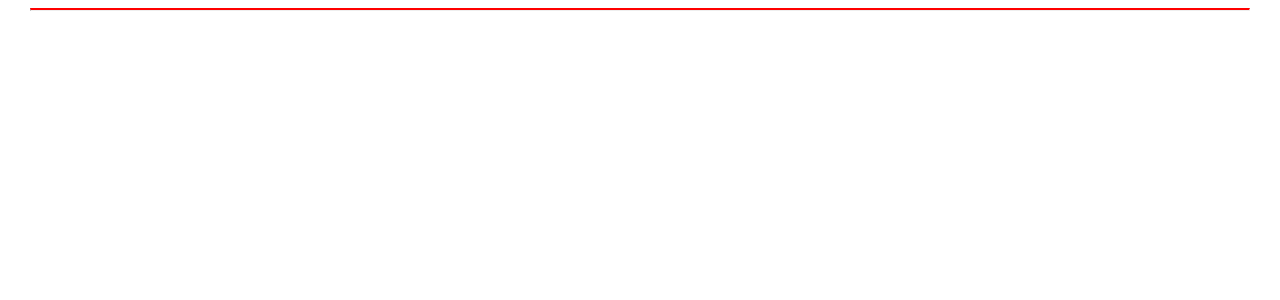
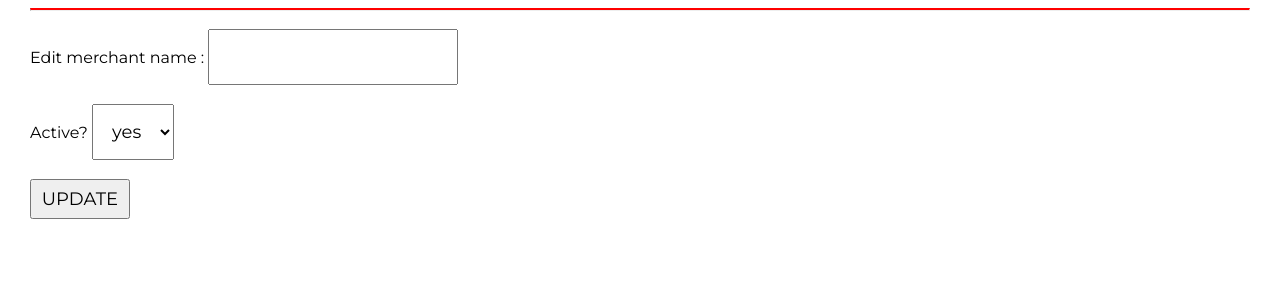
Before and after one commit to madgelackie/spending_tracker_project, a Flask app: template templates/merchants/edit.html in a window 1280 px wide. Shown: the part 83-383 px from the top of the page. Run offline with Flask 2, Linux system fonts and the light colour scheme; the template is opened without the code that fills it, so the values that code supplies are empty.

Commit message:
merchants view, add, edit all working

```diff
--- a/repositories/merchant_repository.py
+++ b/repositories/merchant_repository.py
@@ -15,7 +15,7 @@ def delete_all():
     run_sql(sql)
 
 def update(merchant):
-    sql = "UPDATE merchant SET (name, active) = (%s, %s) WHERE id = %s"
+    sql = "UPDATE merchants SET (name, active) = (%s, %s) WHERE id = %s"
     values = [merchant.name, merchant.active, merchant.id]
     run_sql(sql, values)
 
--- a/templates/merchants/edit.html
+++ b/templates/merchants/edit.html
@@ -1,5 +1,20 @@
 {% extends "base.html" %}
 
 {% block content %}
-
+<form action="/merchants/{{ merchant.id }}", method='post'>
+<div>
+    <label for="name">Edit merchant name : </label>
+    <input class="form--box" type="text" id="name" name="name" value="{{merchant.name}}" required>
+</div>
+<br>
+<div>
+    <label for="active">Active? </label>
+    <select class="form--box" id="active" name="active">
+        <option value="true">yes</option>
+        <option value="false">no</option>
+    </select>
+</div>
+<br>
+<button class="submit--button" type="submit">UPDATE</button>
+</form>
 {% endblock %}
```
Also changed, not shown: controllers/merchants_controller.py (+13 -0 lines).
